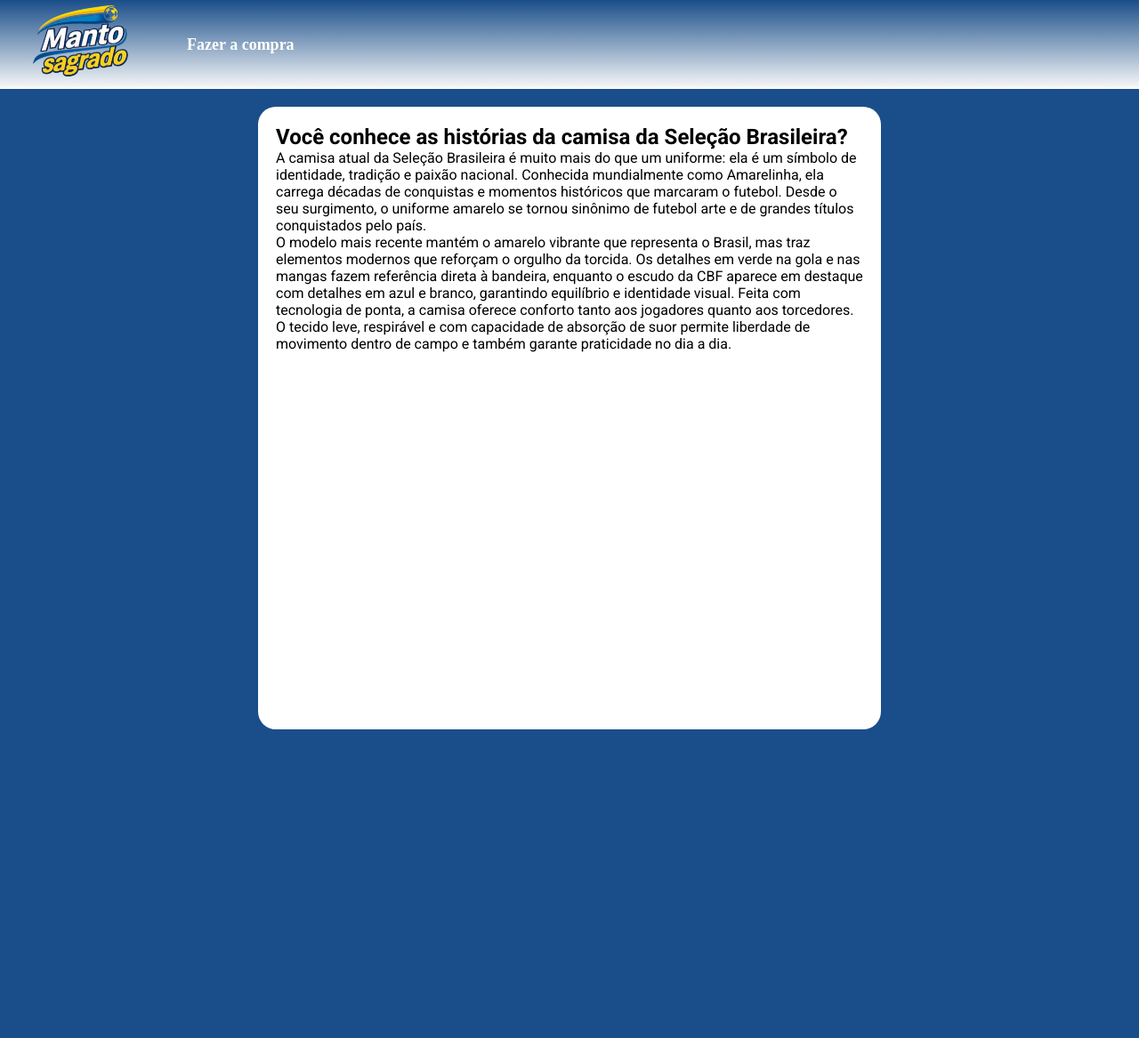
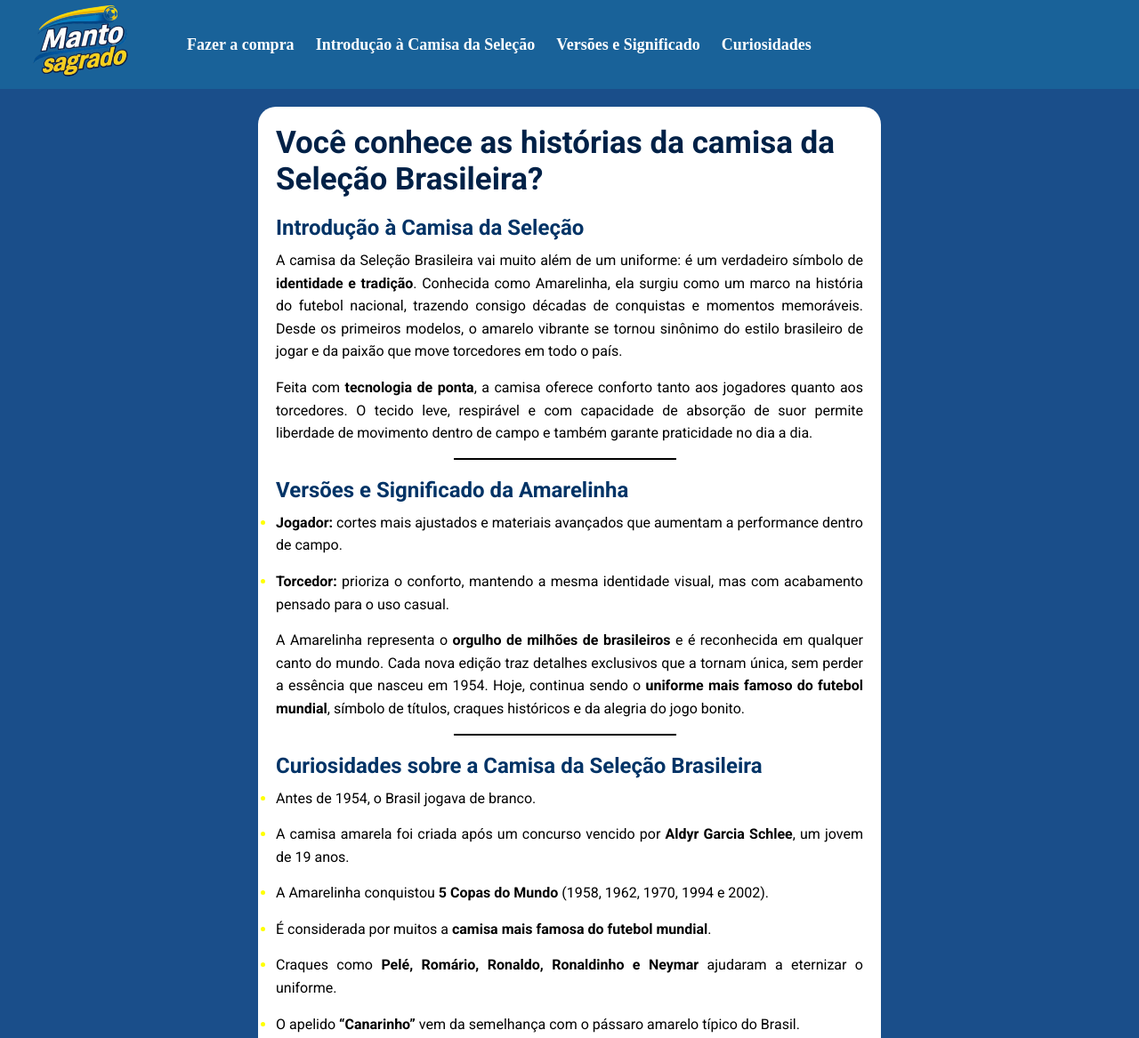
Before and after one commit to arthur-dell/loja_grupo, a plain HTML site: page index.html in a window 1280 px wide. Shown: the top 1167 px of the page at 89% size. Before the commit the page ends 840 px from the top, so only its background shows below. Drawn offline with Linux system fonts and the light colour scheme.

Commit message:
historia (1 aba) terminada

```diff
--- a/index.html
+++ b/index.html
@@ -13,10 +13,13 @@
     <title>Manto sagrado</title>
 </head>
 <body>
-    <header>
+    <header id="Voltar">
         <img src="logo.jpg" alt="imagem da logo do site">
         <nav>
             <a href="index2.html">Fazer a compra</a>
+            <a href="#sub1">Introdução à Camisa da Seleção</a>
+            <a href="#sub2">Versões e Significado</a>
+            <a href="#sub3">Curiosidades</a>
         </nav>
     </header>
 
@@ -24,14 +27,33 @@
         <section>
             <div>
                 <h1>Você conhece as histórias da camisa da Seleção Brasileira?</h1>
+                <h2 id="sub1">Introdução à Camisa da Seleção</h2>
+           <p>
+A camisa da Seleção Brasileira vai muito além de um uniforme: é um verdadeiro símbolo de <strong>identidade e tradição</strong>. Conhecida como Amarelinha, ela surgiu como um marco na história do futebol nacional, trazendo consigo décadas de conquistas e momentos memoráveis. Desde os primeiros modelos, o amarelo vibrante se tornou sinônimo do estilo brasileiro de jogar e da paixão que move torcedores em todo o país.
+</p>
+
             <p>
-                    A camisa atual da Seleção Brasileira é muito mais do que um uniforme: ela é um símbolo de identidade, tradição e paixão nacional. Conhecida mundialmente como Amarelinha, ela carrega décadas de conquistas e momentos históricos que marcaram o futebol. Desde o seu surgimento, o uniforme amarelo se tornou sinônimo de futebol arte e de grandes títulos conquistados pelo país.
+                Feita com <strong>tecnologia de ponta</strong>, a camisa oferece conforto tanto aos jogadores quanto aos torcedores. O tecido leve, respirável e com capacidade de absorção de suor permite liberdade de movimento dentro de campo e também garante praticidade no dia a dia.
             </p>
+            <hr>
+            <h2 id="sub2">Versões e Significado da Amarelinha</h2>
+            <ul>
+                <li><strong>Jogador:</strong> cortes mais ajustados e materiais avançados que aumentam a performance dentro de campo.</li>
+                <li><strong>Torcedor:</strong> prioriza o conforto, mantendo a mesma identidade visual, mas com acabamento pensado para o uso casual.</li>
+            </ul>
             <p>
-                O modelo mais recente mantém o amarelo vibrante que representa o Brasil, mas traz elementos modernos que reforçam o orgulho da torcida. Os detalhes em verde na gola e nas mangas fazem referência direta à bandeira, enquanto o escudo da CBF aparece em destaque com detalhes em azul e branco, garantindo equilíbrio e identidade visual.
-                Feita com tecnologia de ponta, a camisa oferece conforto tanto aos jogadores quanto aos torcedores. O tecido leve, respirável e com capacidade de absorção de suor permite liberdade de movimento dentro de campo e também garante praticidade no dia a dia.
+                 A Amarelinha representa o <strong>orgulho de milhões de brasileiros</strong> e é reconhecida em qualquer canto do mundo. Cada nova edição traz detalhes exclusivos que a tornam única, sem perder a essência que nasceu em 1954. Hoje, continua sendo o <strong>uniforme mais famoso do futebol mundial</strong>, símbolo de títulos, craques históricos e da alegria do jogo bonito.
             </p>
-            </div>
+            <hr>
+            <h2 id="sub3">Curiosidades sobre a Camisa da Seleção Brasileira</h2>
+            <ul>
+            <li> Antes de 1954, o Brasil jogava de branco.</li>
+            <li> A camisa amarela foi criada após um concurso vencido por <strong>Aldyr Garcia Schlee</strong>, um jovem de 19 anos.</li>
+            <li> A Amarelinha conquistou <strong>5 Copas do Mundo</strong> (1958, 1962, 1970, 1994 e 2002).</li>
+            <li> É considerada por muitos a <strong>camisa mais famosa do futebol mundial</strong>.</li>
+            <li> Craques como <strong>Pelé, Romário, Ronaldo, Ronaldinho e Neymar</strong> ajudaram a eternizar o uniforme.</li>
+            <li> O apelido <strong>“Canarinho”</strong> vem da semelhança com o pássaro amarelo típico do Brasil.</li>
+            </ul>
         </section>
     </main>
 </body>
--- a/style.css
+++ b/style.css
@@ -3,6 +3,7 @@
     margin: 0;
     padding: 0;
     box-sizing: border-box;
+    scroll-behavior: smooth;
 }
 
 img{
@@ -16,11 +17,7 @@ header {
     align-items: center;
     min-height: 60px;
     padding: 0 20px;
-    background: linear-gradient(to bottom ,#1A4E8A , #FAFAFA );
     height: 100px;
-    nav:hover{
-        transform: scale(1.1);
-    }
 }
 
 header nav {
@@ -32,6 +29,12 @@ header a {
     font-size: 18px;
     font-weight: bold;
     text-decoration: none;
+    margin-right: 20px;
+    display: inline-block;
+}
+
+header a:hover {
+    transform: scale(1.1);
 }
 
 body {
@@ -40,13 +43,42 @@ body {
 
 div {
     width: 700px;
-    height: 700px;
+    height: auto;
     padding: 20px;
     margin-left: auto;
     margin-right: auto;
     font-family: 'Roboto' , sans-serif;
-    background-color: ;
     margin-block: 20px;
     border-radius: 20px;
     background-color: #FFFFFF;
 }
+
+p,ul, li {
+    text-align: justify;
+    margin-bottom: 15px;
+    line-height: 1.6;
+}
+
+h1{
+    margin-bottom: 20px;
+    color: #002147;
+    font-size: 35px;
+}
+
+h2 {
+    margin-top: 20px;
+    margin-bottom: 10px;
+    color: #003366;
+}
+
+hr {
+    width: 250px;
+    margin-left: 200px;
+    height: 2px;
+    border: none;
+    background-color: black;
+}
+
+li::marker{
+    color: yellow;
+}
```
